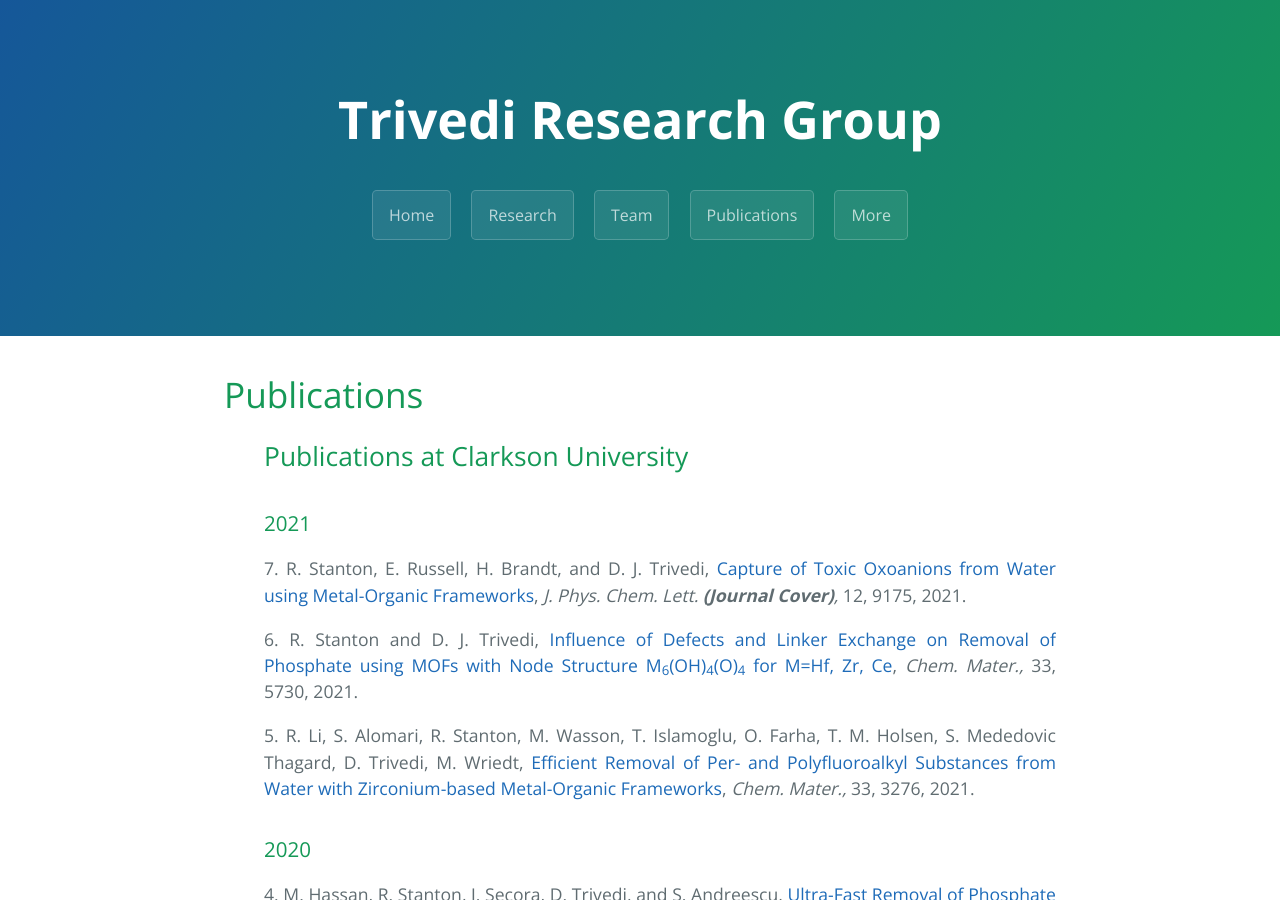
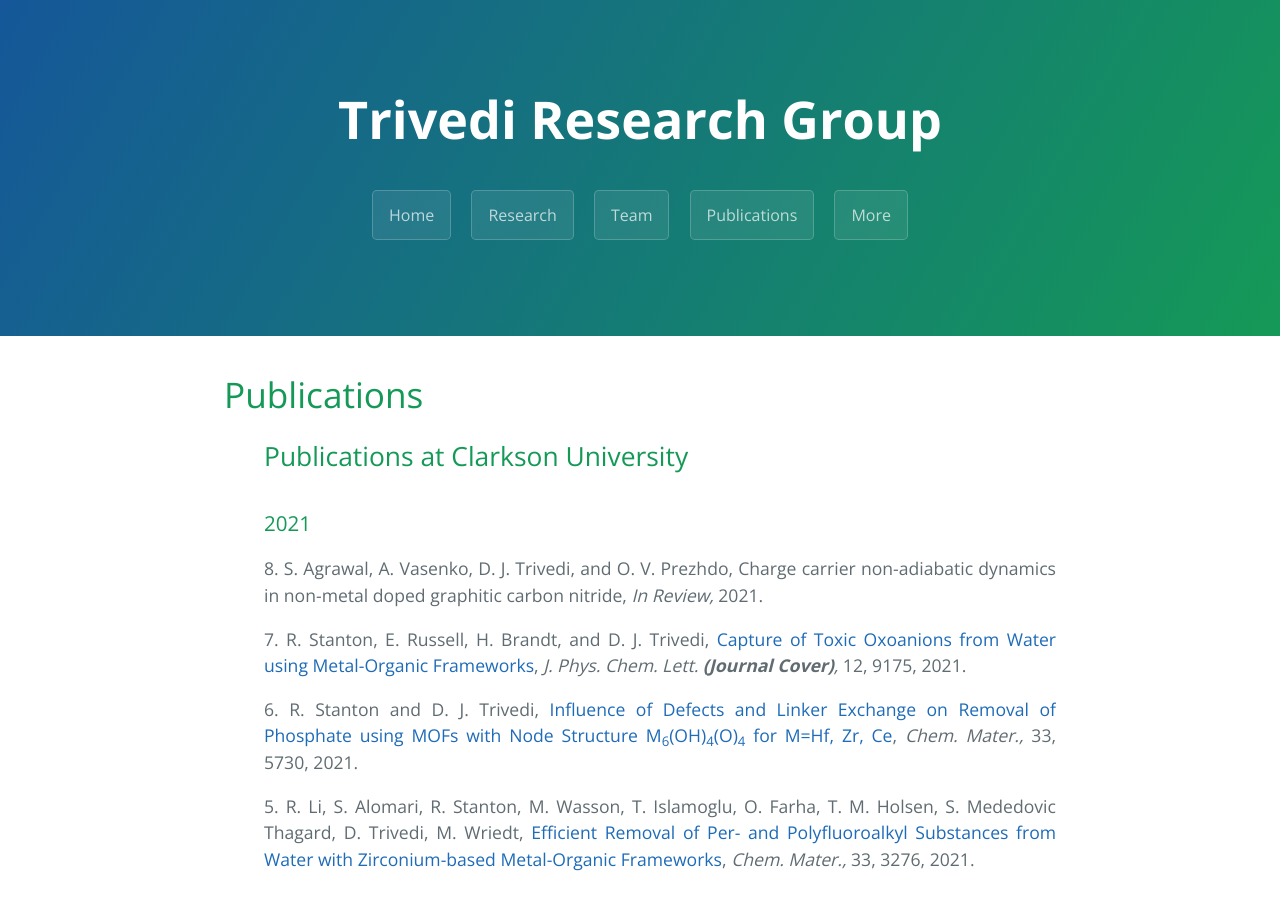
Before and after one commit to dharatrivedi/dharatrivedi.github.io, a Jekyll site: the page built from publication.html, in a window 1280 px wide and 900 px high. Built offline with Jekyll 4.4.1, drawn with Linux system fonts in a browser that asks for light colours.

Commit message:
Update publication.html

```diff
--- a/publication.html
+++ b/publication.html
@@ -8,6 +8,8 @@
   <ul class="clearfix" style="text-align:justify">
     <h2>Publications at Clarkson University</h2>
     <h3>2021</h3>
+      8. S. Agrawal, A. Vasenko, D. J. Trivedi, and O. V. Prezhdo, Charge carrier non-adiabatic dynamics in non-metal doped graphitic carbon nitride, <i> In Review,</i> 2021.<br />
+      <p> </p>
       7. R. Stanton, E. Russell, H. Brandt, and D. J. Trivedi, <a href="https://doi.org/10.1021/acs.jpclett.1c02550">Capture of Toxic Oxoanions from Water using Metal-Organic Frameworks</a>, <i> J. Phys. Chem. Lett.<b> (Journal Cover)</b>,</i> 12, 9175, 2021.<br />
       <p> </p>
       6. R. Stanton and D. J. Trivedi, <a href="https://doi.org/10.1021/acs.chemmater.1c01521"> Influence of Defects and Linker Exchange on Removal of Phosphate using MOFs with Node Structure M<sub>6</sub>(OH)<sub>4</sub>(O)<sub>4</sub> for M=Hf, Zr, Ce</a>, <i> Chem. Mater.,</i> 33, 5730, 2021.<br />
```
